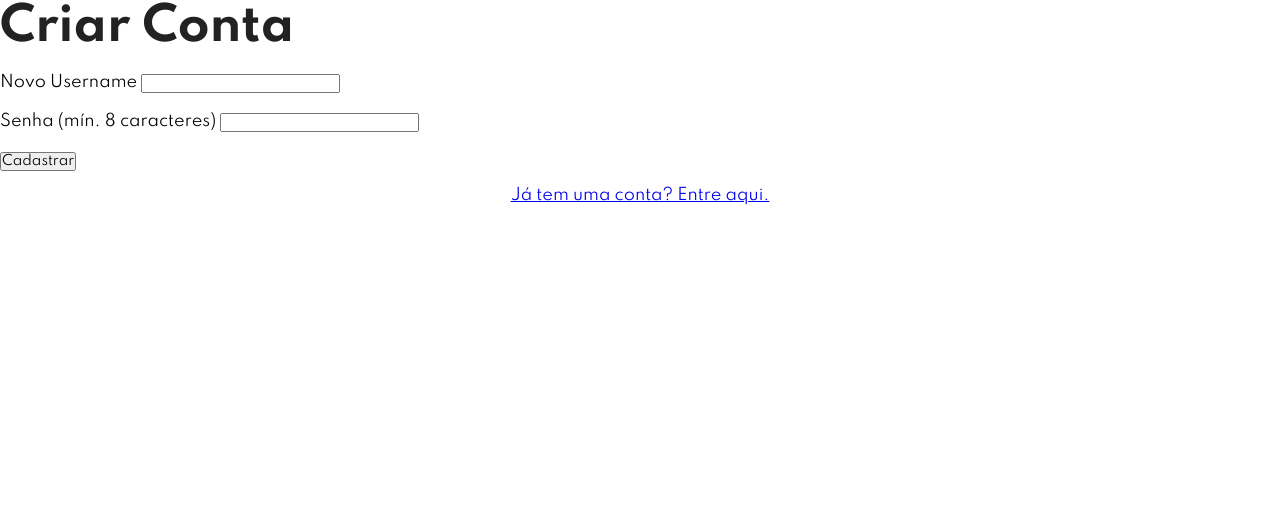
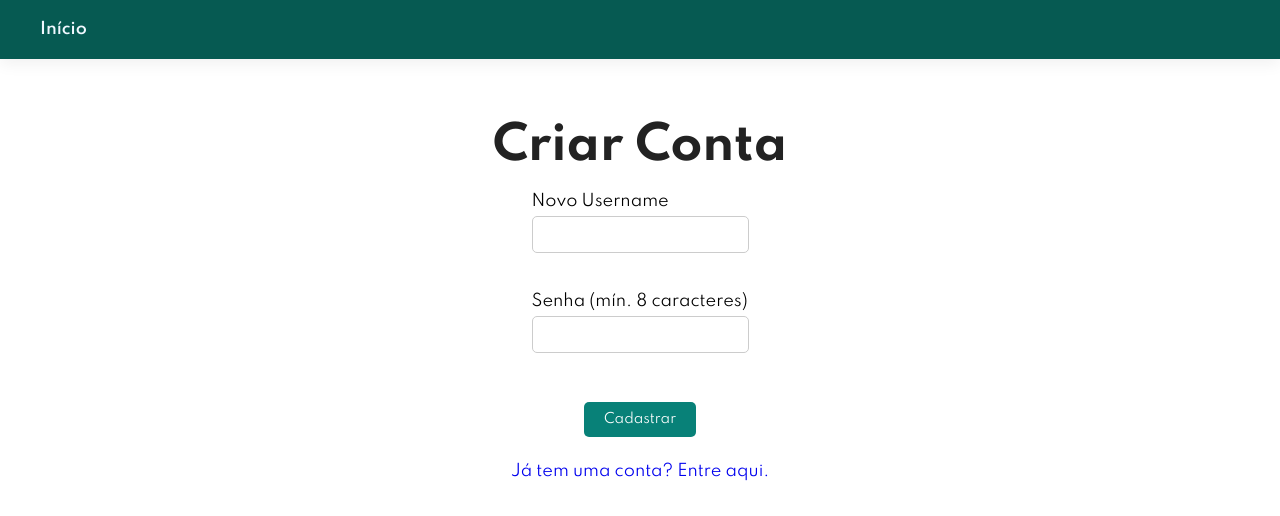
Before and after one commit to GuilhermePereiraSa/lojaRoupa, a plain HTML site: page frontend/pages/register.html in a window 1280 px wide. Drawn offline with Linux system fonts and the light colour scheme; files that its build step writes are made by us from their sources.

Commit message:
feito o frontend de criar conta, redefinir senha e esqueci senha

```diff
--- a/frontend/pages/register.html
+++ b/frontend/pages/register.html
@@ -5,10 +5,19 @@
         <meta http-equiv="X-UA-Compatible" content="IE=edge" />
         <meta name="viewport" content="width=device-width, initial-scale=1.0" />
         <title>Criar Conta - Loja Leila</title>
-        <link rel="stylesheet" href="/css/style.min.css" />
+        <link rel="stylesheet" href="../css/login.css" />
         <script defer src="../scripts/register.js"></script>
     </head>
     <body class="login">
+
+        <section id="header" style="background-color: #065a52;">
+            <div>
+                <ul id="navbar">
+                    <li><a href="../index.html" style="color:aliceblue">Início</a></li>
+                </ul>
+            </div>
+        </section>
+
         <div class="container">
             <h2 class="text-center">Criar Conta</h2>
             <br />
```
Also changed, not shown: frontend/pages/esqueci-senha.html (+10 -1 lines), frontend/pages/redefinir-senha.html (+10 -1 lines).
